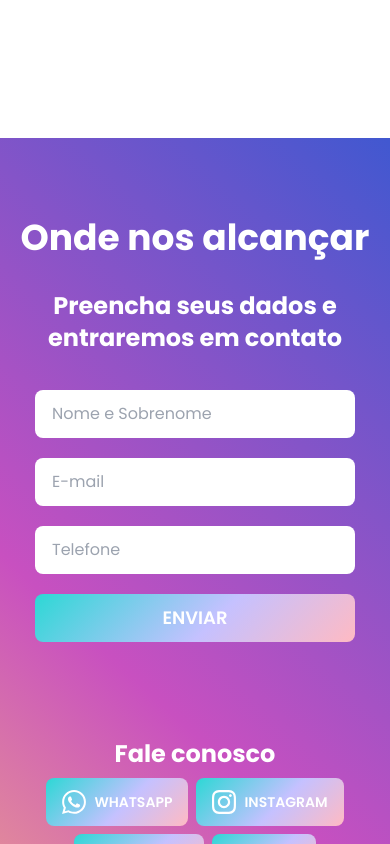
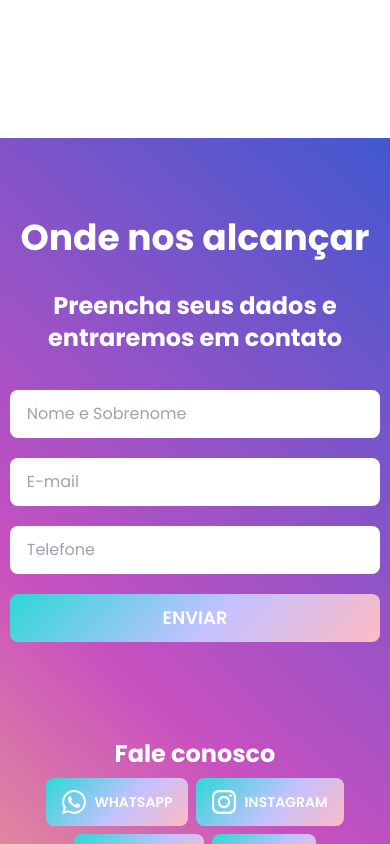
Before and after one commit to abnerfds/imperial-consorcio-app, a Next.js app: page / in a window 390 px wide. Shown: the part 4380-5224 px from the top of the page. Built offline with nearby package versions, Linux system fonts and the light colour scheme.

Commit message:
feat: ajustando responsividade da tela ReachUs.

```diff
--- a/src/app/components/ReachUs/ContactUsForm/ContactUsForm.tsx
+++ b/src/app/components/ReachUs/ContactUsForm/ContactUsForm.tsx
@@ -2,12 +2,12 @@ import React from 'react'
 
 const ContactUsForm = () => {
   return (
-    <form action="" className='text-black rounded-lg flex flex-col gap-5 pb-24'>
-        <h1 className='text-white text-2xl text-center max-w-xs font-bold mb-4'>Preencha seus dados e entraremos em contato</h1>
-        <input type="text" placeholder="Nome e Sobrenome" className="input max-w-xs bg-white w-full" />
-        <input type="text" placeholder="E-mail" className="input max-w-xs bg-white w-full" />
-        <input type="text" placeholder="Telefone" className="input max-w-xs bg-white w-full" />
-        <button className='btn bg-btn-reverse max-w-xs border-none text-lg text-white'>Enviar</button>
+    <form action="" className='text-black rounded-lg flex flex-col gap-5 pb-24 md:pb-0'>
+        <h1 className='text-white text-2xl text-center max-w-md lg:max-w-sm font-bold mb-4'>Preencha seus dados e entraremos em contato</h1>
+        <input type="text" placeholder="Nome e Sobrenome" className="input max-w-md lg:max-w-sm bg-white w-full" />
+        <input type="text" placeholder="E-mail" className="input max-w-md lg:max-w-sm bg-white w-full" />
+        <input type="text" placeholder="Telefone" className="input max-w-md lg:max-w-sm bg-white w-full" />
+        <button className='btn bg-btn-reverse max-w-md lg:max-w-sm border-none text-lg text-white'>Enviar</button>
     </form>
   )
 }
--- a/src/app/components/ReachUs/ReachUs.tsx
+++ b/src/app/components/ReachUs/ReachUs.tsx
@@ -4,13 +4,12 @@ import OtherInfo from "./OtherInfo/OtherInfo"
 
 const ReachUs = () => {
   return (
-    <section className='bg-teste-p w-full min-h-screen py-20 flex flex-col justify-around items-center text-white mb-52'>
+    <section className='bg-teste-p w-full py-20 flex flex-col justify-around items-center text-white mb-52'>
 
       <section className="w-[95%] relative">
         <h3 className={`text-white text-center sm:text-5xl text-4xl font-bold mb-8 lg:mb-16`}>
           Onde nos alcançar
         </h3>
-        {/* min-h-[120vh] lg:min-h-full */}
         <section className='w-full flex flex-col lg:flex-row justify-around lg:justify-center items-center lg:items-start md:gap-12 lg:gap-24 xl:gap-48'>
           <ContactUsForm />
           <OtherInfo />
```
